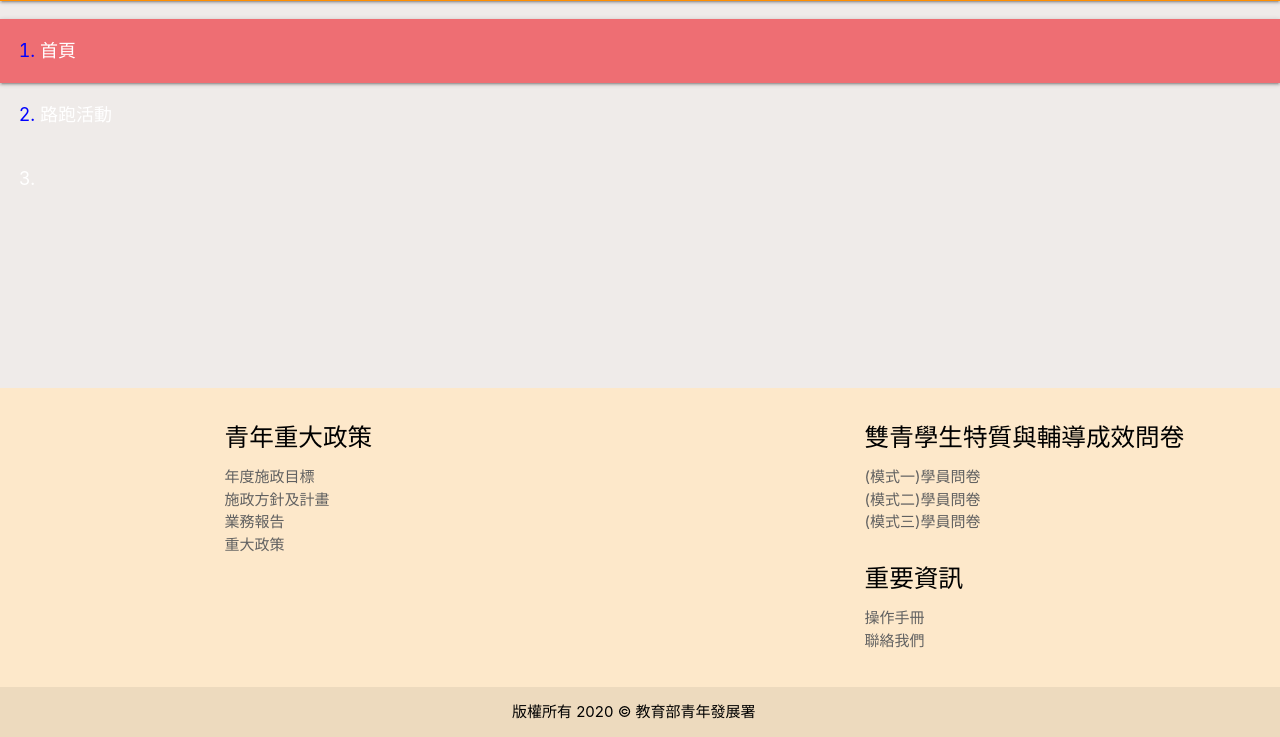
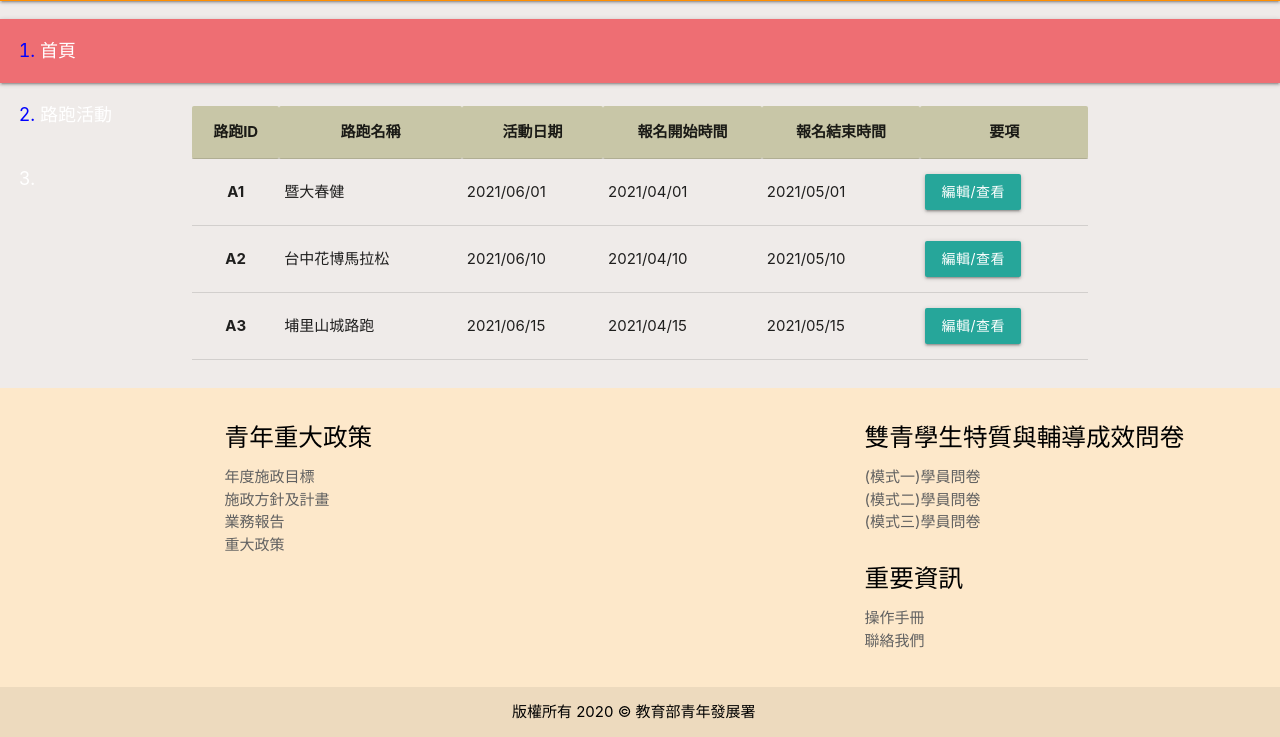
Before and after one commit to letRunnning/let_run, a PHP site: the page made by application/views/run/run_active_table.php in a window 1280 px wide. Shown: the part 63-800 px from the top of the page. Run offline with PHP 8.4, Linux system fonts and the light colour scheme; the template is opened without the code that fills it, so the values that code supplies are empty; some libraries are stand-ins or nearby versions.

Commit message:
add_content

```diff
--- a/application/views/run/run_active_table.php
+++ b/application/views/run/run_active_table.php
@@ -13,5 +13,45 @@
   </nav>
 </div>
 <div class="container">
+<br>
+<table class="table text-center border-secondary table-hover align-middle">
+  <thead class="header" style="background-color:#C8C6A7">
+    <tr>
+      <th scope="col">路跑ID</th>
+      <th scope="col">路跑名稱</th>
+      <th scope="col">活動日期</th>
+      <th scope="col">報名開始時間</th>
+      <th scope="col">報名結束時間</th>
+      <th scope="col">要項</th>
+    </tr>
+  </thead>
+  <tbody>
+    <tr>
+      <th scope="col">A1</th>
+      <td scope="col">暨大春健</td>
+      <td scope="col">2021/06/01</td>
+      <td scope="col">2021/04/01</td>
+      <td scope="col">2021/05/01</td>
+      <!-- <td scope="col"><button type="button" class="btn btn-warning" href="<?php echo site_url('run/run_active/' .$i['no']);?>">編輯/查看</button></td> -->
+      <td scope="col"><a type="button" class="btn btn-warning" href="<?php echo site_url('run/run_active/1' );?>">編輯/查看</a></td>
+    </tr>
+    <tr>
+      <th scope="col">A2</th>
+      <td scope="col">台中花博馬拉松</td>
+      <td scope="col">2021/06/10</td>
+      <td scope="col">2021/04/10</td>
+      <td scope="col">2021/05/10</td>
+      <td scope="col"><a type="button" class="btn btn-warning" href="<?php echo site_url('run/run_active/2' );?>">編輯/查看</a></td>
+    </tr>
+    <tr>
+      <th scope="col">A3</th>
+      <td scope="col">埔里山城路跑</td>
+      <td scope="col">2021/06/15</td>
+      <td scope="col">2021/04/15</td>
+      <td scope="col">2021/05/15</td>
+      <td scope="col"><a type="button" class="btn btn-warning" href="<?php echo site_url('run/run_active/3' );?>">編輯/查看</a></td>
+    </tr>
+  </tbody>
+</table>
 </div>
 <?php $this->load->view('templates/new_footer');?>
```
